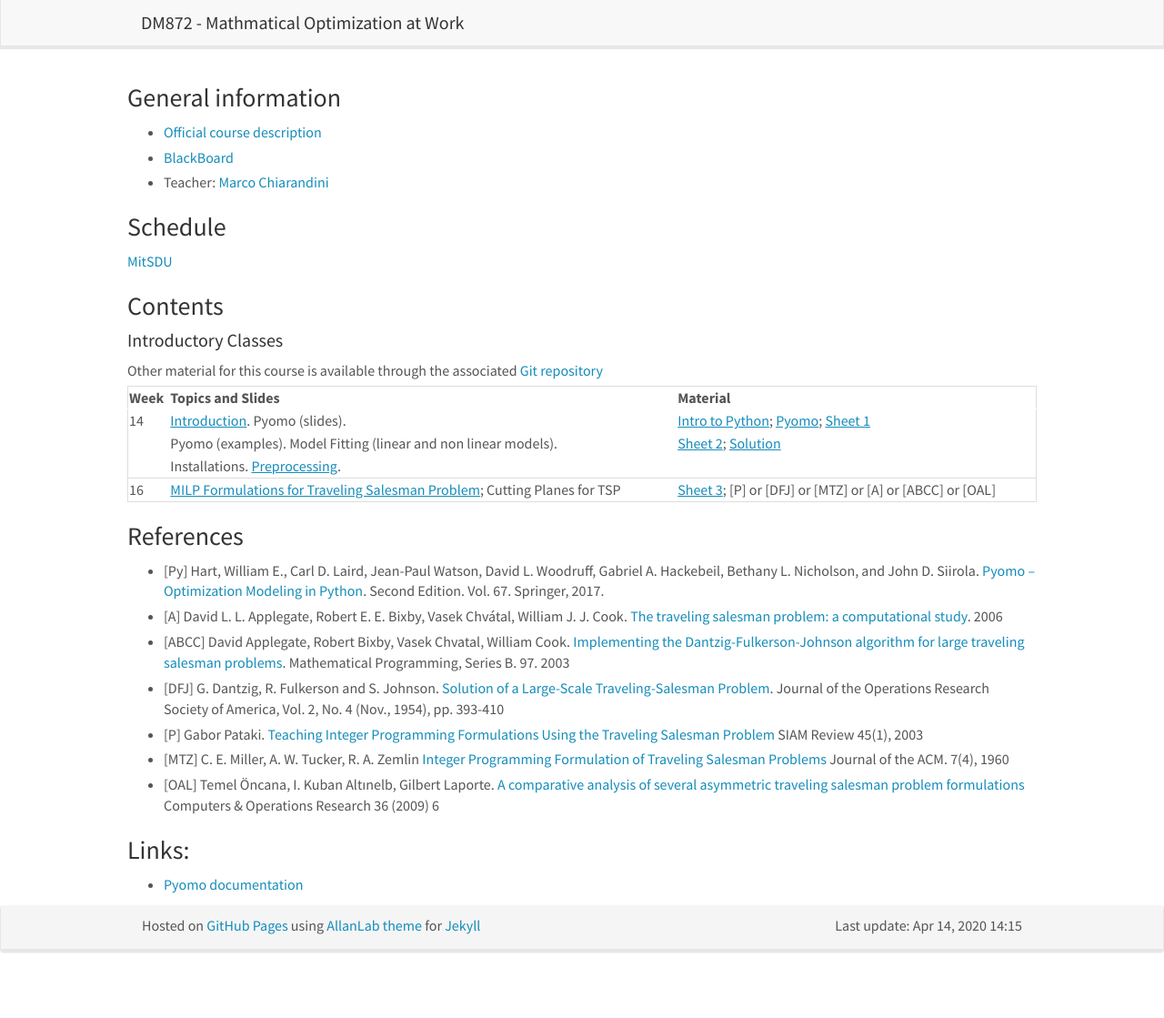
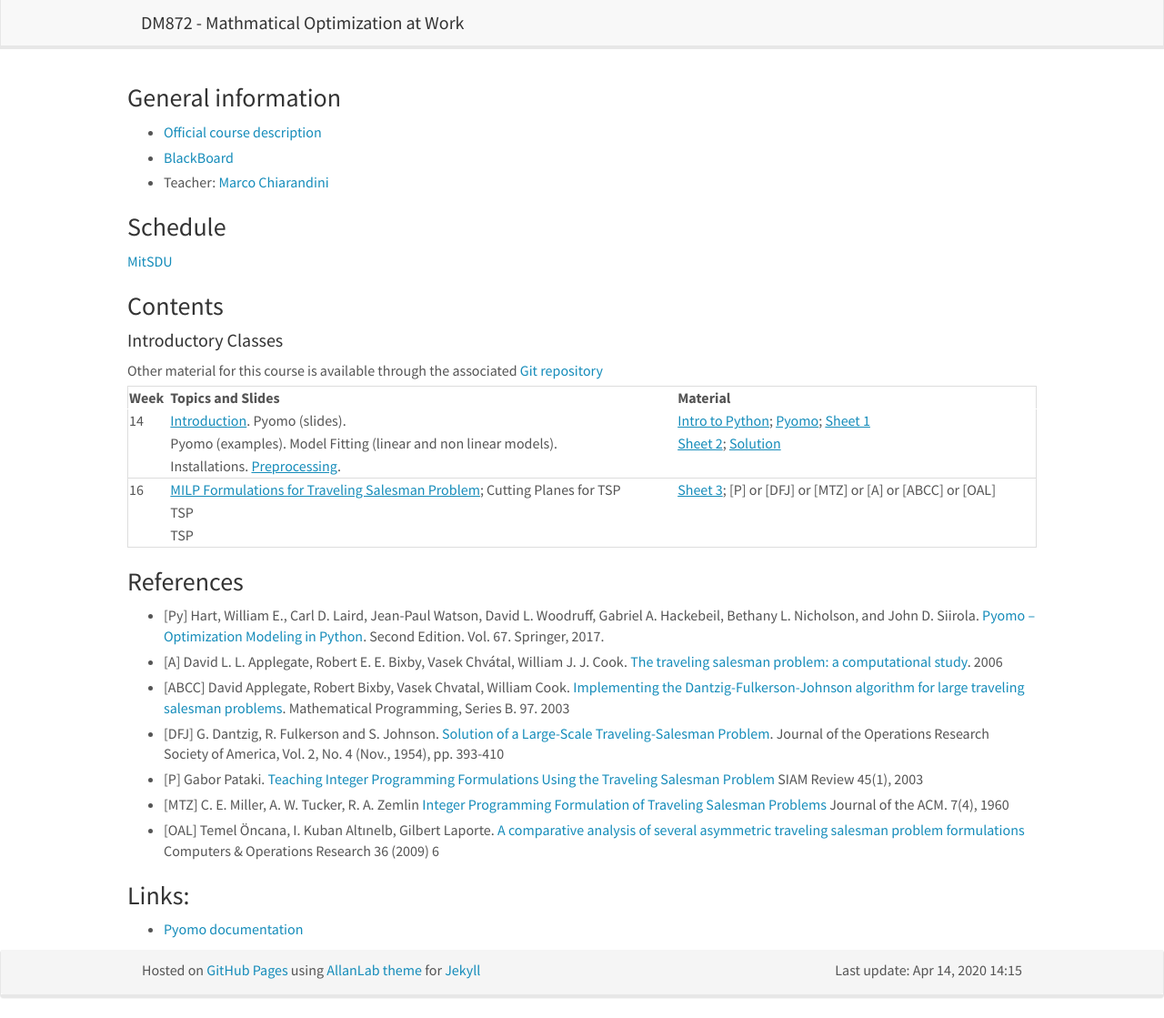
Before and after one commit to DM872/dm872.github.io, a Jekyll site: the page built from index.md, in a window 1280 px wide and 1119 px high. Shown: the whole window at 91% size. Built offline with Jekyll 4.4.1, drawn with Linux system fonts in a browser that asks for light colours; nearby versions of some CDN libraries.

Commit message:
changed TSP slides

```diff
--- a/index.md
+++ b/index.md
@@ -49,7 +49,9 @@
 |              | Installations. [Preprocessing][52].                                            |                                                                                    |
 |--------------+--------------------------------------------------------------------------------+------------------------------------------------------------------------------------|
 |           16 | [MILP Formulations for Traveling Salesman Problem][53]; Cutting Planes for TSP | [Sheet 3][13]; [P] or [DFJ] or [MTZ] or [A] or [ABCC] or [OAL]                     |
-
+|              | TSP                                                                            |                                                                                    |
+|              | TSP                                                                            |                                                                                    |
+|--------------+--------------------------------------------------------------------------------+------------------------------------------------------------------------------------|
 
 
 <!--
@@ -257,7 +259,7 @@
 
 [51]: {{ "/assets/dm872-lec1-handout.pdf" | absolute_url }}
 [52]: {{ "/assets/dm872-preprocessing-handout.pdf" | absolute_url }}
-[53]: {{ "/assets/dm872-tsp-handout.pdf" | absolute_url }}
+[53]: {{ "/assets/dm872-TSP-Formulations.pdf" | absolute_url }}
 
 <!--
 
```
Also changed, not shown: 1 other file.
